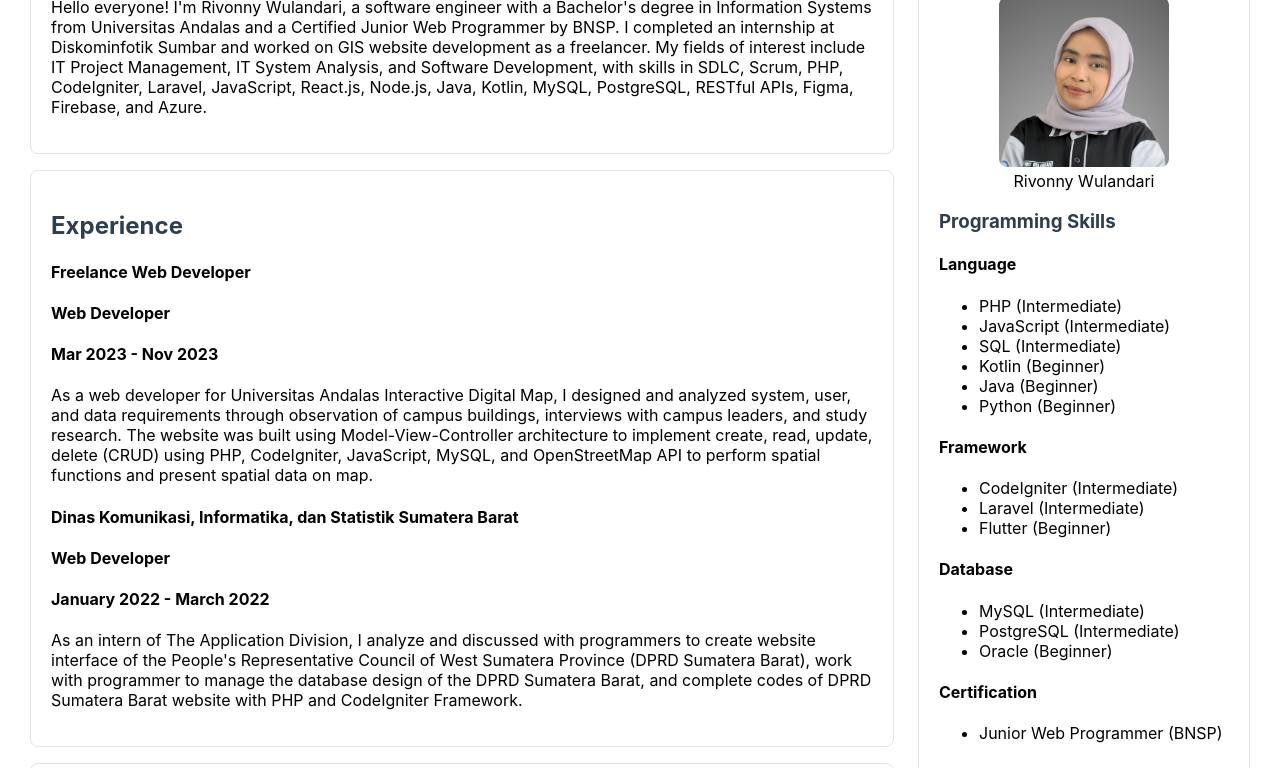
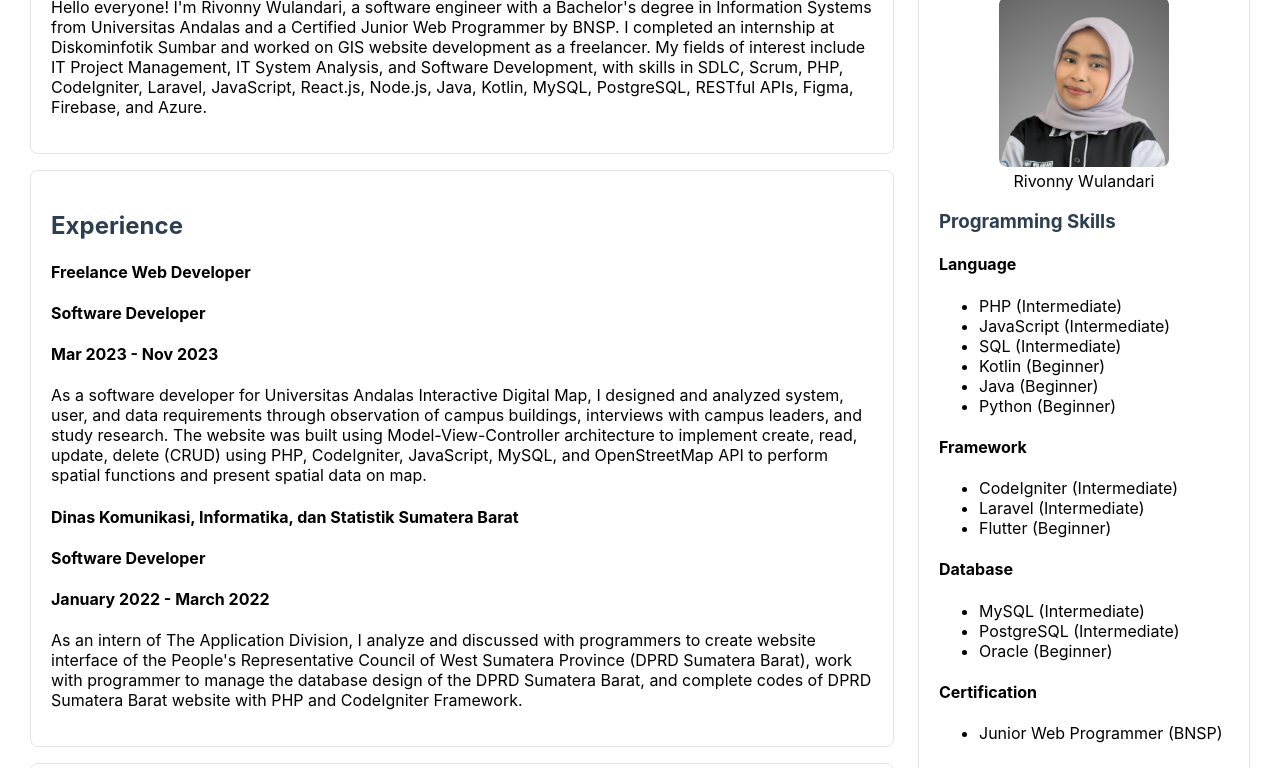
Before and after one commit to rivonnywulandari/portfolio, a plain HTML site: page index.html in a window 1280 px wide. Shown: the part 506-1274 px from the top of the page. Drawn offline with Linux system fonts and the light colour scheme.

Commit message:
Update index.html

```diff
--- a/index.html
+++ b/index.html
@@ -54,13 +54,13 @@
           <h2>Experience</h2>
 
           <h4>Freelance Web Developer</h4>
-          <h4>Web Developer</h4>
+          <h4>Software Developer</h4>
           <h4>Mar 2023 - Nov 2023</h4>
-          <p>As a web developer for Universitas Andalas Interactive Digital Map, I designed and analyzed system, user, and data requirements through observation of campus buildings, interviews with campus leaders, and study research. The website was built using Model-View-Controller architecture to implement create, read, update, delete (CRUD) using PHP, CodeIgniter, JavaScript, MySQL, and OpenStreetMap API to perform spatial functions and present spatial data on map.</p>
+          <p>As a software developer for Universitas Andalas Interactive Digital Map, I designed and analyzed system, user, and data requirements through observation of campus buildings, interviews with campus leaders, and study research. The website was built using Model-View-Controller architecture to implement create, read, update, delete (CRUD) using PHP, CodeIgniter, JavaScript, MySQL, and OpenStreetMap API to perform spatial functions and present spatial data on map.</p>
 
 
           <h4>Dinas Komunikasi, Informatika, dan Statistik Sumatera Barat</h4>
-          <h4>Web Developer</h4>
+          <h4>Software Developer</h4>
           <h4>January 2022 - March 2022</h4>
           <p>
             As an intern of The Application Division, I analyze and discussed with programmers to create website interface of the People's Representative Council of West Sumatera Province (DPRD Sumatera Barat), work with programmer to manage the database design of the DPRD Sumatera Barat, and complete codes of DPRD Sumatera Barat website with PHP and CodeIgniter Framework.
```
